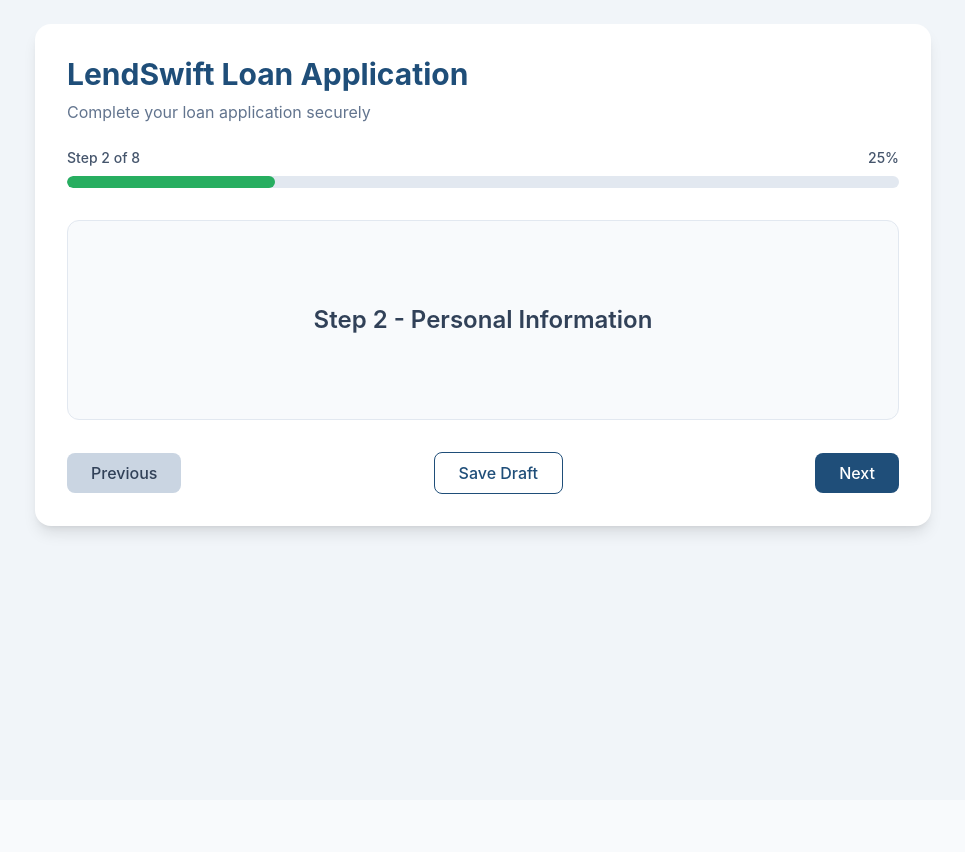
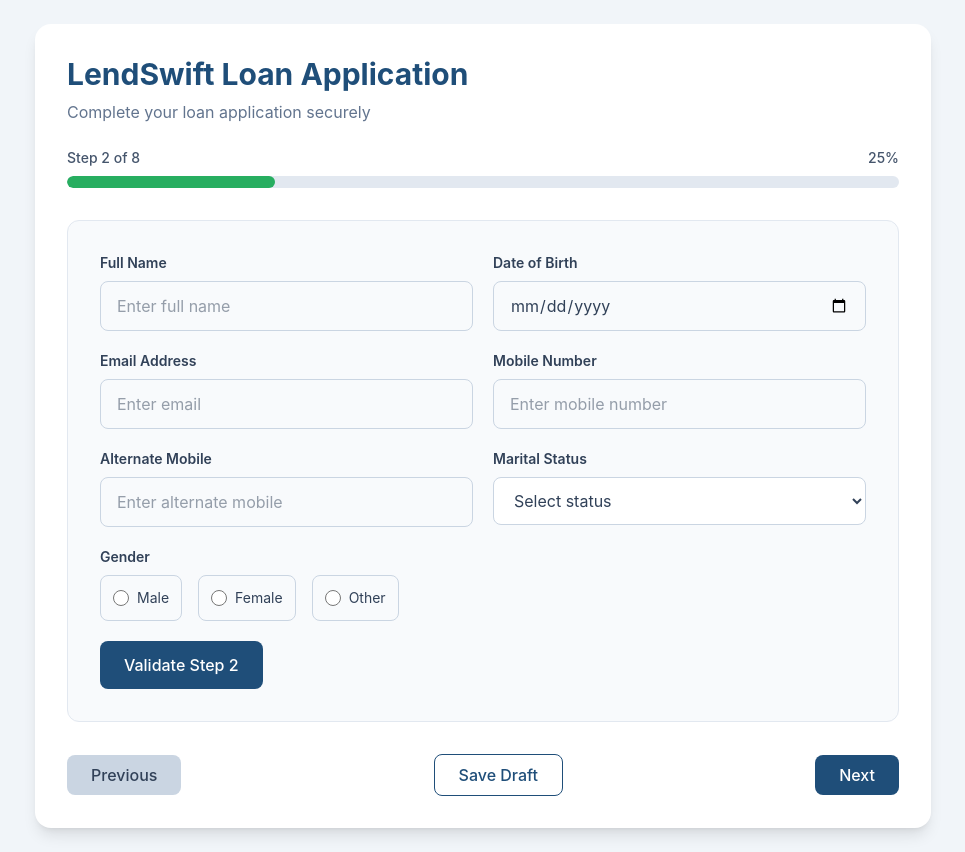
Before and after one commit to Rajeev-kumar-k/lendswift-loan-application, a React (Vite) app: page / in a window 1280 px wide. Both pictures are taken after a click on the button "Next". Shown: the whole page, without its empty margins (157-1122 px from the left). Before the commit the page ends 800 px from the top, so only its background shows below. Built offline with nearby package versions, Linux system fonts and the light colour scheme.

Commit message:
feat(step2): implement personal info form with zod validation

```diff
--- a/src/components/common/RadioGroup.jsx
+++ b/src/components/common/RadioGroup.jsx
@@ -4,10 +4,9 @@
   label,
   name,
   options = [],
-  selectedValue,
-  onChange,
   error,
   direction = 'vertical',
+  register,
 }) {
   return (
     <div className="w-full">
@@ -31,14 +30,10 @@
           >
             <input
               type="radio"
-              name={name}
               value={option.value}
-              checked={
-                selectedValue === option.value
-              }
-              onChange={onChange}
               aria-invalid={!!error}
               className="h-4 w-4 text-[#1F4E79] focus:ring-[#1F4E79]"
+              {...register(name)}
             />
 
             <span className="text-sm text-slate-700">
--- /dev/null
+++ b/src/constants/loanOptions.js
@@ -0,0 +1,63 @@
+export const LOAN_TYPES = [
+  {
+    label: 'Personal Loan',
+    value: 'personal',
+  },
+  {
+    label: 'Home Loan',
+    value: 'home',
+  },
+  {
+    label: 'Business Loan',
+    value: 'business',
+  },
+]
+
+export const LOAN_PURPOSES = {
+  personal: [
+    'Medical Emergency',
+    'Education',
+    'Travel',
+    'Wedding',
+    'Debt Consolidation',
+    'Other',
+  ],
+
+  home: [
+    'Purchase Property',
+    'Home Construction',
+    'Renovation',
+    'Plot Purchase',
+  ],
+
+  business: [
+    'Business Expansion',
+    'Working Capital',
+    'Equipment Purchase',
+    'Inventory',
+    'Startup Funding',
+  ],
+}
+
+export const LOAN_LIMITS = {
+  personal: {
+    minAmount: 50000,
+    maxAmount: 2500000,
+    minTenure: 12,
+    maxTenure: 60,
+  },
+
+  home: {
+    minAmount: 500000,
+    maxAmount: 10000000,
+    minTenure: 60,
+    maxTenure: 360,
+  },
+
+  business: {
+    minAmount: 100000,
+    maxAmount: 5000000,
+    minTenure: 12,
+    maxTenure: 120,
+  },
+}
--- a/src/pages/steps/Step2PersonalInfo.jsx
+++ b/src/pages/steps/Step2PersonalInfo.jsx
@@ -1,8 +1,167 @@
+import { useForm } from 'react-hook-form'
+import { zodResolver } from '@hookform/resolvers/zod'
+import { step2Schema } from '../../schemas/step2Schema'
+import Input from '../../components/common/Input'
+import Select from '../../components/common/Select'
+import RadioGroup from '../../components/common/RadioGroup'
+
+const genderOptions = [
+  {
+    label: 'Male',
+    value: 'male',
+  },
+  {
+    label: 'Female',
+    value: 'female',
+  },
+  {
+    label: 'Other',
+    value: 'other',
+  },
+]
+
+const maritalStatusOptions = [
+  {
+    label: 'Single',
+    value: 'single',
+  },
+  {
+    label: 'Married',
+    value: 'married',
+  },
+  {
+    label: 'Divorced',
+    value: 'divorced',
+  },
+]
+
 function Step2PersonalInfo() {
+  const {
+    register,
+    handleSubmit,
+    formState: { errors },
+  } = useForm({
+    resolver: zodResolver(
+      step2Schema
+    ),
+    mode: 'onChange',
+  })
+
+
+
+  const onSubmit = (data) => {
+    console.log(
+      'Personal Info:',
+      data
+    )
+  }
+
   return (
-    <div className="text-2xl font-semibold text-slate-700">
-      Step 2 - Personal Information
-    </div>
+    <form
+      onSubmit={handleSubmit(
+        onSubmit
+      )}
+      className="grid w-full grid-cols-1 gap-5 md:grid-cols-2"
+    >
+      <Input
+        label="Full Name"
+        name="fullName"
+        placeholder="Enter full name"
+        error={
+          errors.fullName?.message
+        }
+        {...register('fullName')}
+      />
+
+      <Input
+        label="Date of Birth"
+        name="dateOfBirth"
+        type="date"
+        error={
+          errors.dateOfBirth
+            ?.message
+        }
+        {...register(
+          'dateOfBirth'
+        )}
+      />
+
+      <Input
+        label="Email Address"
+        name="email"
+        type="email"
+        placeholder="Enter email"
+        error={
+          errors.email?.message
+        }
+        {...register('email')}
+      />
+
+      <Input
+        label="Mobile Number"
+        name="mobileNumber"
+        placeholder="Enter mobile number"
+        error={
+          errors.mobileNumber
+            ?.message
+        }
+        {...register(
+          'mobileNumber'
+        )}
+      />
+
+      <Input
+        label="Alternate Mobile"
+        name="alternateMobileNumber"
+        placeholder="Enter alternate mobile"
+        error={
+          errors
+            .alternateMobileNumber
+            ?.message
+        }
+        {...register(
+          'alternateMobileNumber'
+        )}
+      />
+
+      <Select
+        label="Marital Status"
+        name="maritalStatus"
+        placeholder="Select status"
+        options={
+          maritalStatusOptions
+        }
+        error={
+          errors.maritalStatus
+            ?.message
+        }
+        {...register(
+          'maritalStatus'
+        )}
+      />
+
+      <div className="md:col-span-2">
+       <RadioGroup
+        label="Gender"
+        name="gender"
+        direction="horizontal"
+        options={genderOptions}
+        error={
+          errors.gender?.message
+        }
+        register={register}
+      />
+      </div>
+
+      <div className="md:col-span-2">
+        <button
+          type="submit"
+          className="rounded-lg bg-[#1F4E79] px-6 py-3 font-medium text-white"
+        >
+          Validate Step 2
+        </button>
+      </div>
+    </form>
   )
 }
 
--- /dev/null
+++ b/src/schemas/step2Schema.js
@@ -0,0 +1,100 @@
+import { z } from 'zod'
+
+const calculateAge = (dob) => {
+  const birthDate = new Date(dob)
+  const today = new Date()
+
+  let age =
+    today.getFullYear() -
+    birthDate.getFullYear()
+
+  const monthDifference =
+    today.getMonth() -
+    birthDate.getMonth()
+
+  if (
+    monthDifference < 0 ||
+    (monthDifference === 0 &&
+      today.getDate() <
+        birthDate.getDate())
+  ) {
+    age -= 1
+  }
+
+  return age
+}
+
+export const step2Schema = z
+  .object({
+    fullName: z
+      .string()
+      .trim()
+      .min(
+        3,
+        'Full name must be at least 3 characters'
+      )
+      .regex(
+        /^[A-Za-z\s]+$/,
+        'Only alphabets are allowed'
+      ),
+
+    dateOfBirth: z
+      .string()
+      .min(1, 'Date of birth is required'),
+
+    email: z
+      .string()
+      .email(
+        'Please enter a valid email'
+      ),
+
+    mobileNumber: z
+      .string()
+      .regex(
+        /^[6-9]\d{9}$/,
+        'Enter a valid mobile number'
+      ),
+
+    alternateMobileNumber: z
+      .string()
+      .regex(
+        /^[6-9]\d{9}$/,
+        'Enter a valid alternate mobile number'
+      ),
+
+    gender: z.string().min(
+      1,
+      'Please select gender'
+    ),
+
+    maritalStatus: z.string().min(
+      1,
+      'Please select marital status'
+    ),
+  })
+  .refine(
+    (data) =>
+      data.mobileNumber !==
+      data.alternateMobileNumber,
+    {
+      message:
+        'Alternate mobile number must be different',
+      path: [
+        'alternateMobileNumber',
+      ],
+    }
+  )
+  .refine(
+    (data) => {
+      const age = calculateAge(
+        data.dateOfBirth
+      )
+
+      return age >= 21 && age <= 60
+    },
+    {
+      message:
+        'Age must be between 21 and 60 years',
+      path: ['dateOfBirth'],
+    }
+  )
```
Also changed, not shown: src/schemas/step1Schema.js (added).
